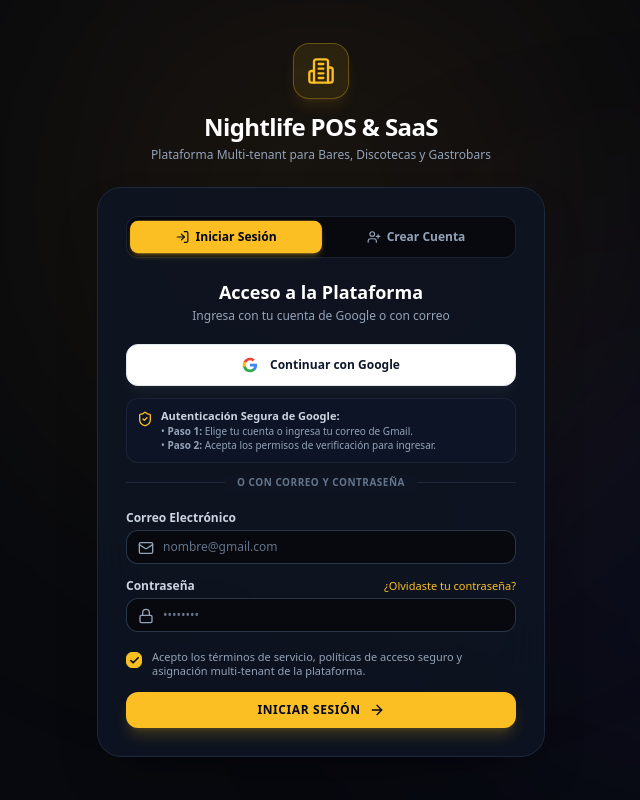
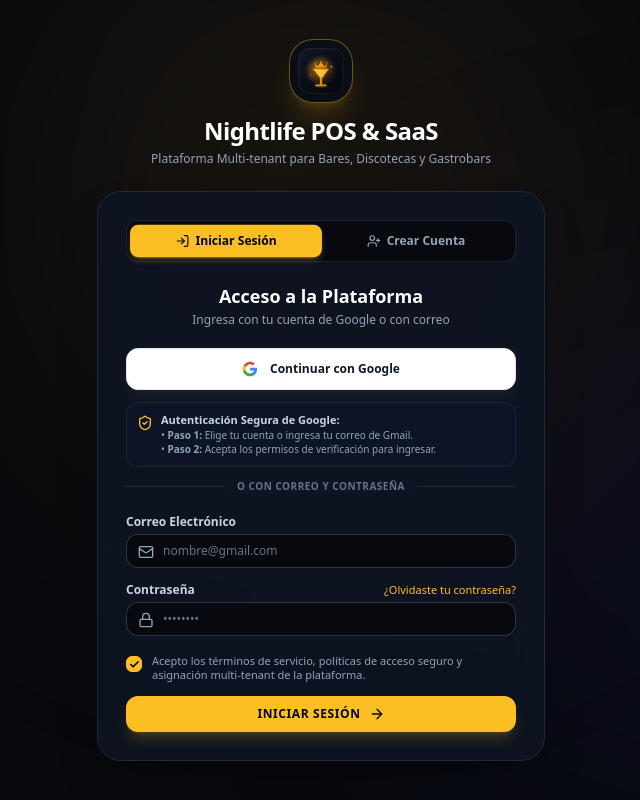
Before and after one commit to torvi30/Cafe-y-bar, a React (Vite) app in the folder frontend/: page /admin in a window 1280 px wide. Shown: the whole page, without its empty margins (319-959 px from the left). Built offline with nearby package versions, Linux system fonts and the light colour scheme; no server answers.

Commit message:
feat(branding): add premium vector nightlife logo and favicon across login and superadmin

```diff
--- a/frontend/index.html
+++ b/frontend/index.html
@@ -4,7 +4,11 @@
 <head>
   <meta charset="UTF-8" />
   <meta name="viewport" content="width=device-width, initial-scale=1.0, maximum-scale=1.0, user-scalable=no" />
-  <title>Nightlife POS - Barra & Facturación DIAN</title>
+  <title>Nightlife SaaS - POS & Facturación Electrónica DIAN</title>
+  <link rel="icon" type="image/svg+xml" href="/logo.svg" />
+  <link rel="apple-touch-icon" href="/logo.svg" />
+  <meta name="theme-color" content="#07090e" />
+  <meta name="description" content="Plataforma SaaS Multi-Tenant para Bares, Discotecas y Gastrobares con Facturación DIAN" />
   <!-- Tailwind CDN for direct preview/zero build friction if offline/dev -->
   <script src="https://cdn.tailwindcss.com"></script>
   <script>
--- a/frontend/src/components/layout/SuperAdminLayout.tsx
+++ b/frontend/src/components/layout/SuperAdminLayout.tsx
@@ -54,8 +54,8 @@ export const SuperAdminLayout: React.FC = () => {
           <div className="pb-3.5 mb-3.5 border-b border-slate-800/90">
             <div className="flex items-center justify-between">
               <div className="flex items-center gap-2 min-w-0">
-                <div className="w-8 h-8 rounded-xl bg-amber-400/10 border border-amber-400/30 text-amber-400 flex items-center justify-center shrink-0">
-                  <Shield size={16} />
+                <div className="w-8 h-8 rounded-xl bg-[#07090e] border border-amber-400/40 p-1 flex items-center justify-center shrink-0 shadow-md shadow-amber-400/10">
+                  <img src="/logo.svg" alt="SaaS Logo" className="w-full h-full object-contain" />
                 </div>
                 {!isCollapsed && (
                   <div className="min-w-0">
--- a/frontend/src/views/auth/LoginView.tsx
+++ b/frontend/src/views/auth/LoginView.tsx
@@ -160,8 +160,8 @@ export const LoginView: React.FC = () => {
       <div className="w-full max-w-md relative z-10 animate-in fade-in zoom-in-95 duration-200">
         {/* Cabecera / Identidad */}
         <div className="text-center mb-6">
-          <div className="inline-flex items-center justify-center w-14 h-14 rounded-2xl bg-amber-400/10 border border-amber-400/30 text-amber-400 mb-3 shadow-lg shadow-amber-400/10 backdrop-blur-md">
-            <Building2 className="w-7 h-7" />
+          <div className="inline-flex items-center justify-center w-16 h-16 rounded-3xl bg-[#090d16] border border-amber-400/40 p-2 mb-3 shadow-xl shadow-amber-400/15 backdrop-blur-md">
+            <img src="/logo.svg" alt="Nightlife SaaS Logo" className="w-full h-full object-contain" />
           </div>
           <h1 className="text-2xl font-black tracking-tight text-white flex items-center justify-center gap-2">
             <span>Nightlife POS & SaaS</span>
```
Also changed, not shown: frontend/public/favicon.svg (added), frontend/public/logo.svg (added).
